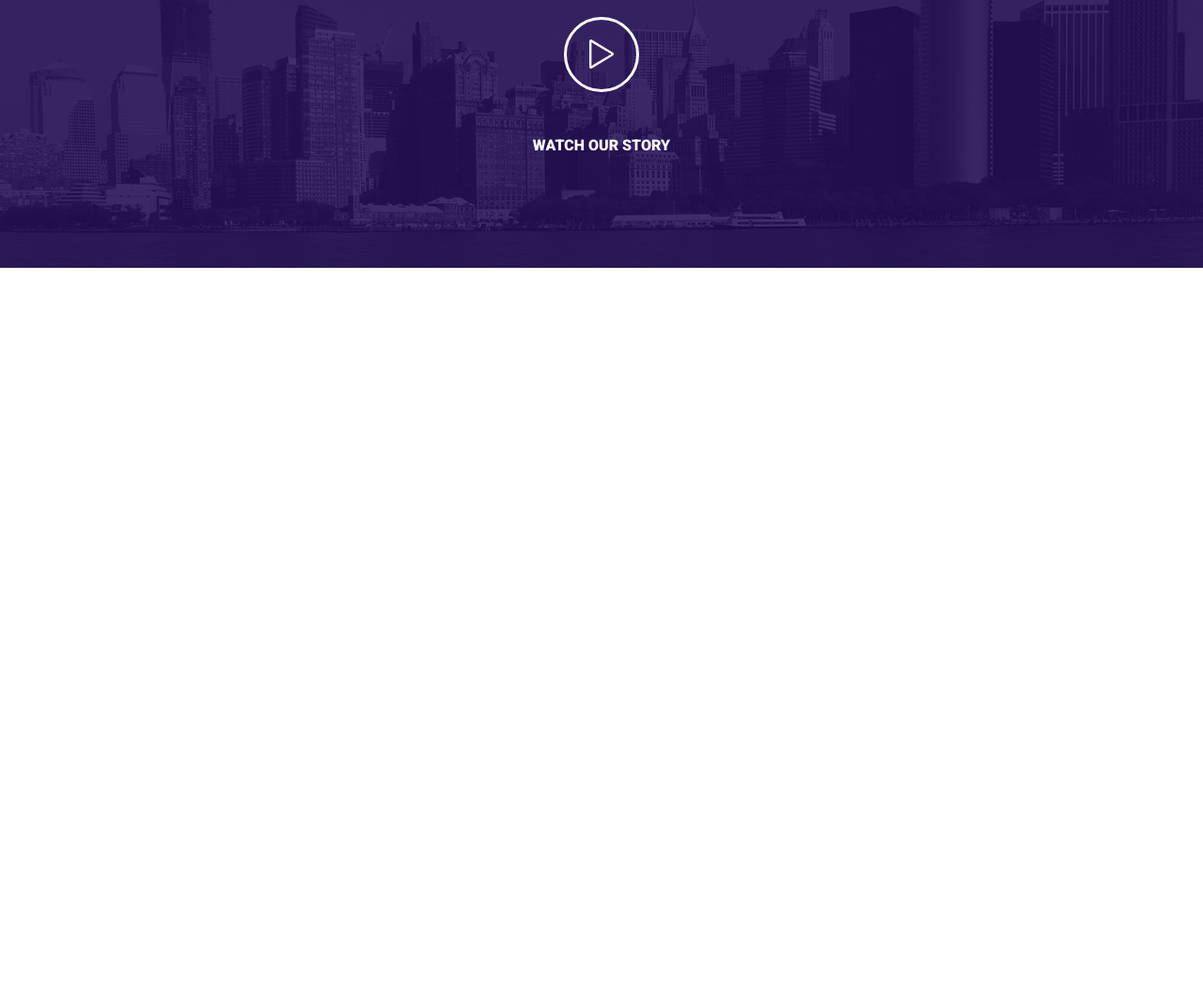
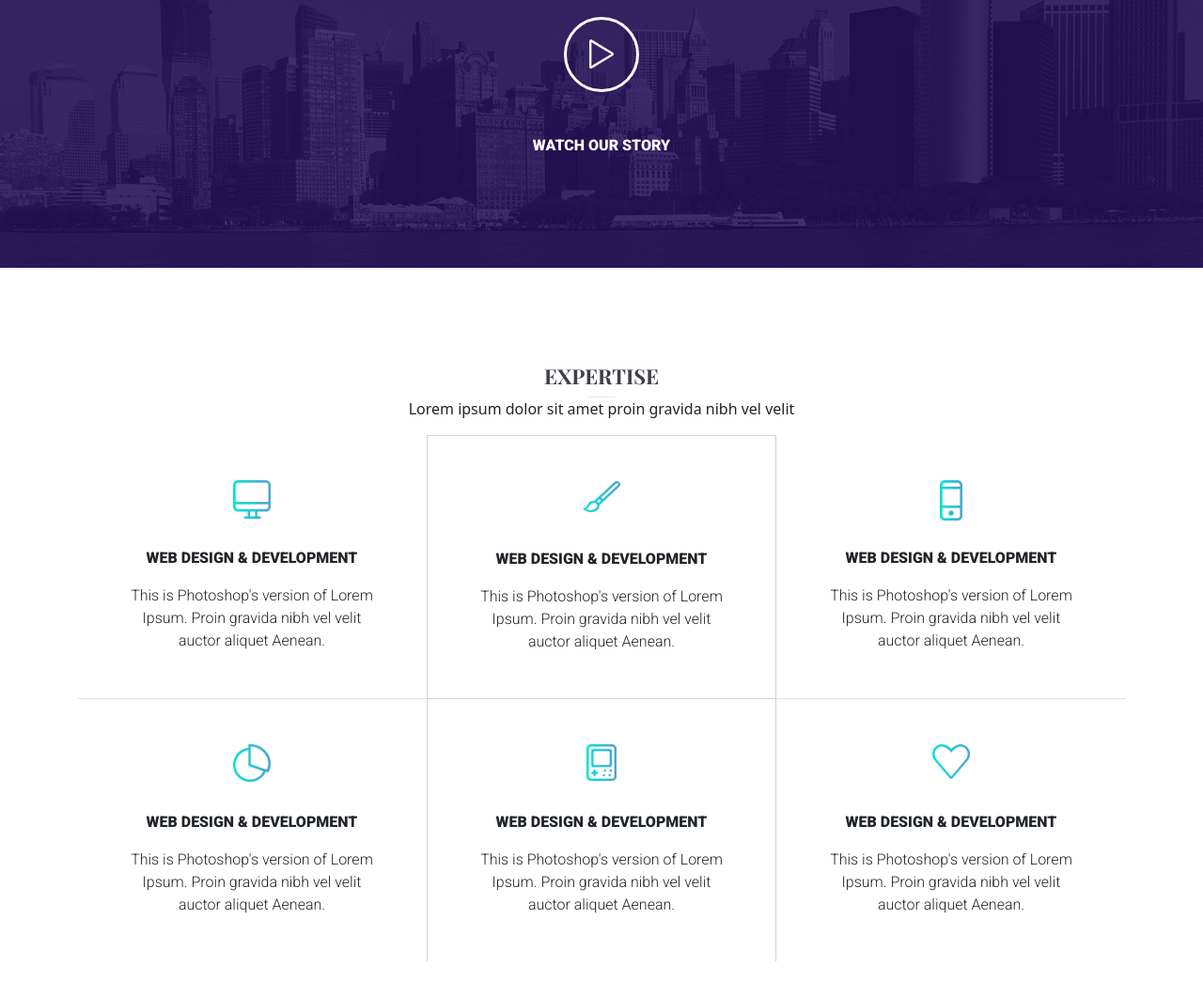
Before and after one commit to Pollockcorraya/Tajam, a plain HTML site: page index.html in a window 1280 px wide. Shown: the part 1258-2319 px from the top of the page at 94% size. Before the commit the page ends 1748 px from the top, so only its background shows below. Drawn offline with nearby package versions, Linux system fonts and the light colour scheme; a web font is replaced by a local one.

Commit message:
Expertise part done

```diff
--- a/assets/css/style.css
+++ b/assets/css/style.css
@@ -158,3 +158,32 @@ header::before {
     color: #fff;
     margin-top: 45px;
 }
+/* Expertise CSS */
+#expertise hr {
+    color: #9f99a8;
+}
+.expertise-card .image {
+    width:40px;
+    height: 40px;
+    margin-bottom: 15px;
+}
+.expertise-card .image img {
+    width: 100%;
+}
+.card {
+    border-radius: 0;
+}
+.mobile {
+    width: 60% !important;
+}
+.gaming {
+    width: 80% !important;
+}
+.cart-title {
+    font-family: 'Roboto', sans-serif;
+    font-weight: 900;
+}
+.card-text {
+    font-family: 'Roboto', sans-serif;
+    font-weight: 300;
+}
--- a/index.html
+++ b/index.html
@@ -105,8 +105,74 @@
           </div>
         </div>
       </section>
-      <section>
-
+      <section id="expertise">
+        <div class="container">
+          <div class="row">
+            <div class="col-lg-6 mx-auto text-center">
+              <h2>expertise</h2>
+              <hr class="">
+              <p>Lorem ipsum dolor sit amet proin gravida nibh vel velit</p>
+            </div>
+          </div>
+          <div class="row">
+            <div class="expertise-card d-flex flex-wrap">
+              <div class="col-lg-4 text-center p-5 card border-0 border-bottom">
+                <div class="image mx-auto">
+                  <img src="./assets/image/expertise/monitor.png" alt="">
+                </div>
+                <div class="expertise-card-text mt-3">
+                  <p class="cart-title">WEB DESIGN & DEVELOPMENT</p>
+                  <p class="card-text">This is Photoshop's version  of Lorem Ipsum. Proin gravida nibh vel velit auctor aliquet Aenean.</p>
+                </div>
+              </div>
+              <div class="col-lg-4 text-center p-5 card">
+                <div class="image mx-auto">
+                  <img src="./assets/image/expertise/painter.png" alt="">
+                </div>
+                <div class="expertise-card-text mt-3">
+                  <p class="cart-title">WEB DESIGN & DEVELOPMENT</p>
+                  <p class="card-text">This is Photoshop's version  of Lorem Ipsum. Proin gravida nibh vel velit auctor aliquet Aenean.</p>
+                </div>
+              </div>
+              <div class="col-lg-4 text-center p-5 card border-0 border-bottom">
+                <div class="image mx-auto">
+                  <img src="./assets/image/expertise/mobile.png" alt="" class="mobile">
+                </div>
+                <div class="expertise-card-text mt-3">
+                  <p class="cart-title">WEB DESIGN & DEVELOPMENT</p>
+                  <p class="card-text">This is Photoshop's version  of Lorem Ipsum. Proin gravida nibh vel velit auctor aliquet Aenean.</p>
+                </div>
+              </div>
+              <div class="col-lg-4 text-center p-5 card border-0">
+                <div class="image mx-auto">
+                  <img src="./assets/image/expertise/timer.png" alt="">
+                </div>
+                <div class="expertise-card-text mt-3">
+                  <p class="cart-title">WEB DESIGN & DEVELOPMENT</p>
+                  <p class="card-text">This is Photoshop's version  of Lorem Ipsum. Proin gravida nibh vel velit auctor aliquet Aenean.</p>
+                </div>
+              </div>
+              <div class="col-lg-4 text-center p-5 card border-top-0 border-bottom-0">
+                <div class="image mx-auto">
+                  <img src="./assets/image/expertise/gaming.png" alt="" class="gaming">
+                </div>
+                <div class="expertise-card-text mt-3">
+                  <p class="cart-title">WEB DESIGN & DEVELOPMENT</p>
+                  <p class="card-text">This is Photoshop's version  of Lorem Ipsum. Proin gravida nibh vel velit auctor aliquet Aenean.</p>
+                </div>
+              </div>
+              <div class="col-lg-4 text-center p-5 card border-0">
+                <div class="image mx-auto">
+                  <img src="./assets/image/expertise/heart.png" alt="">
+                </div>
+                <div class="expertise-card-text mt-3">
+                  <p class="cart-title">WEB DESIGN & DEVELOPMENT</p>
+                  <p class="card-text">This is Photoshop's version  of Lorem Ipsum. Proin gravida nibh vel velit auctor aliquet Aenean.</p>
+                </div>
+              </div>
+            </div>
+          </div>
+        </div>
       </section>
     </main>
 
```
